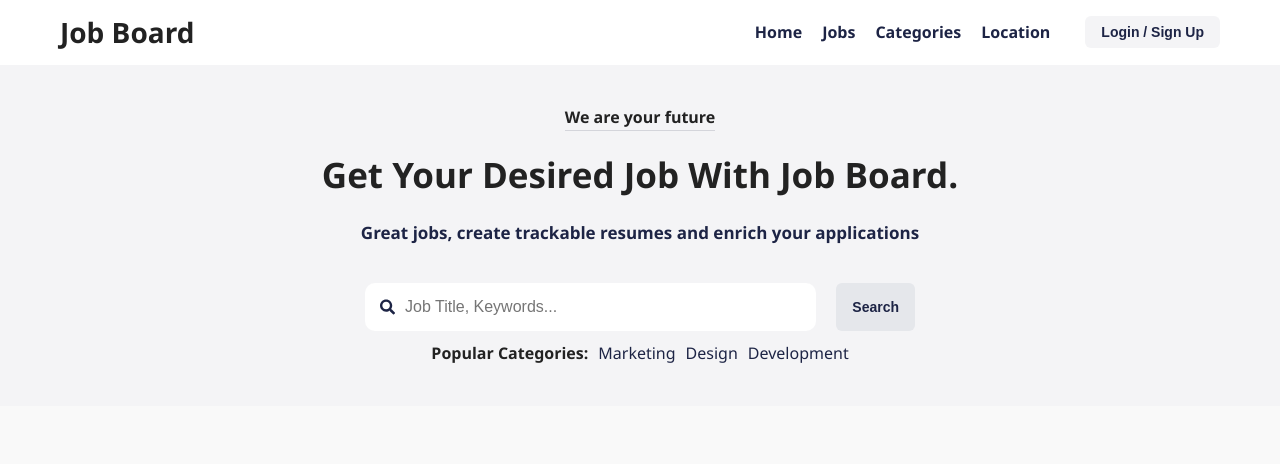
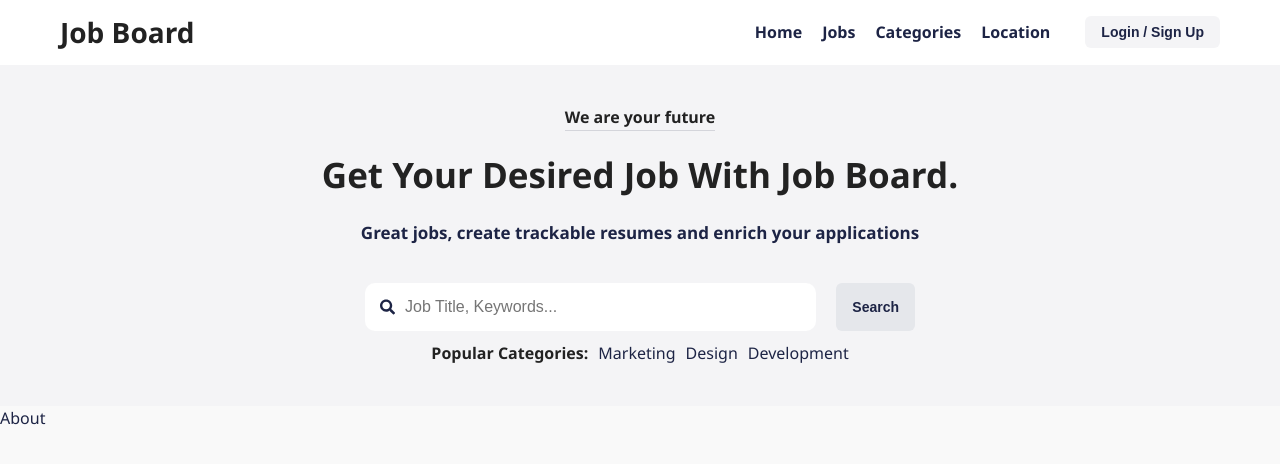
Before and after one commit to Jon-Felipe/Job-Board-React, a React (Vite) app: page / in a window 1280 px wide. Shown: the top 464 px of the page. Built offline with nearby package versions, Linux system fonts and the light colour scheme.

Commit message:
about component init

```diff
--- a/src/App.tsx
+++ b/src/App.tsx
@@ -1,6 +1,7 @@
 // components
 import Header from './components/Header/Header';
 import Hero from './components/Hero/Hero';
+import About from './components/About/About';
 
 function App() {
   return (
@@ -8,6 +9,7 @@ function App() {
       <Header title='Job Board' />
       <main>
         <Hero />
+        <About />
       </main>
     </>
   );
--- /dev/null
+++ b/src/components/About/About.tsx
@@ -0,0 +1,5 @@
+function About() {
+  return <div>About</div>;
+}
+
+export default About;
```
